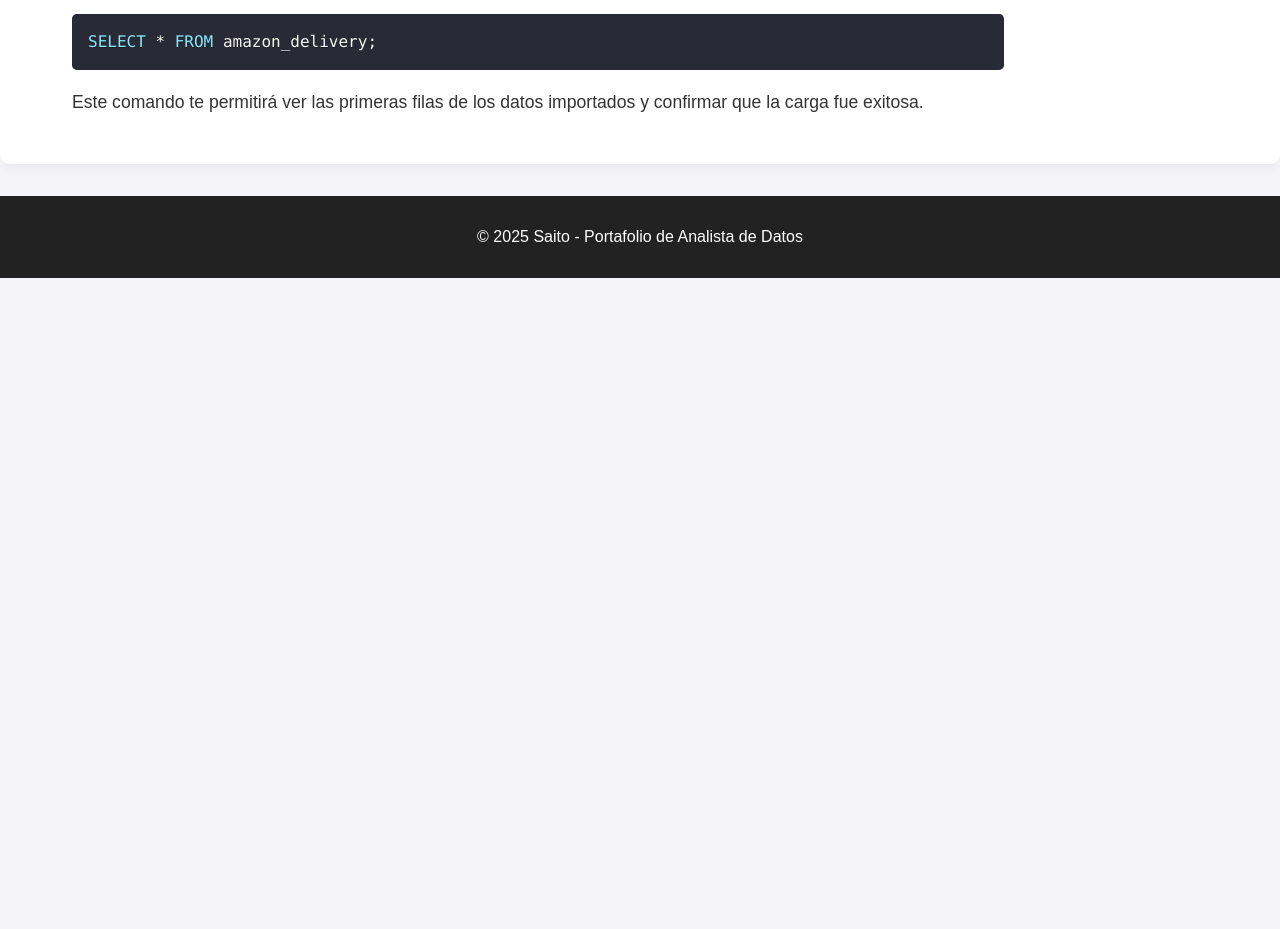
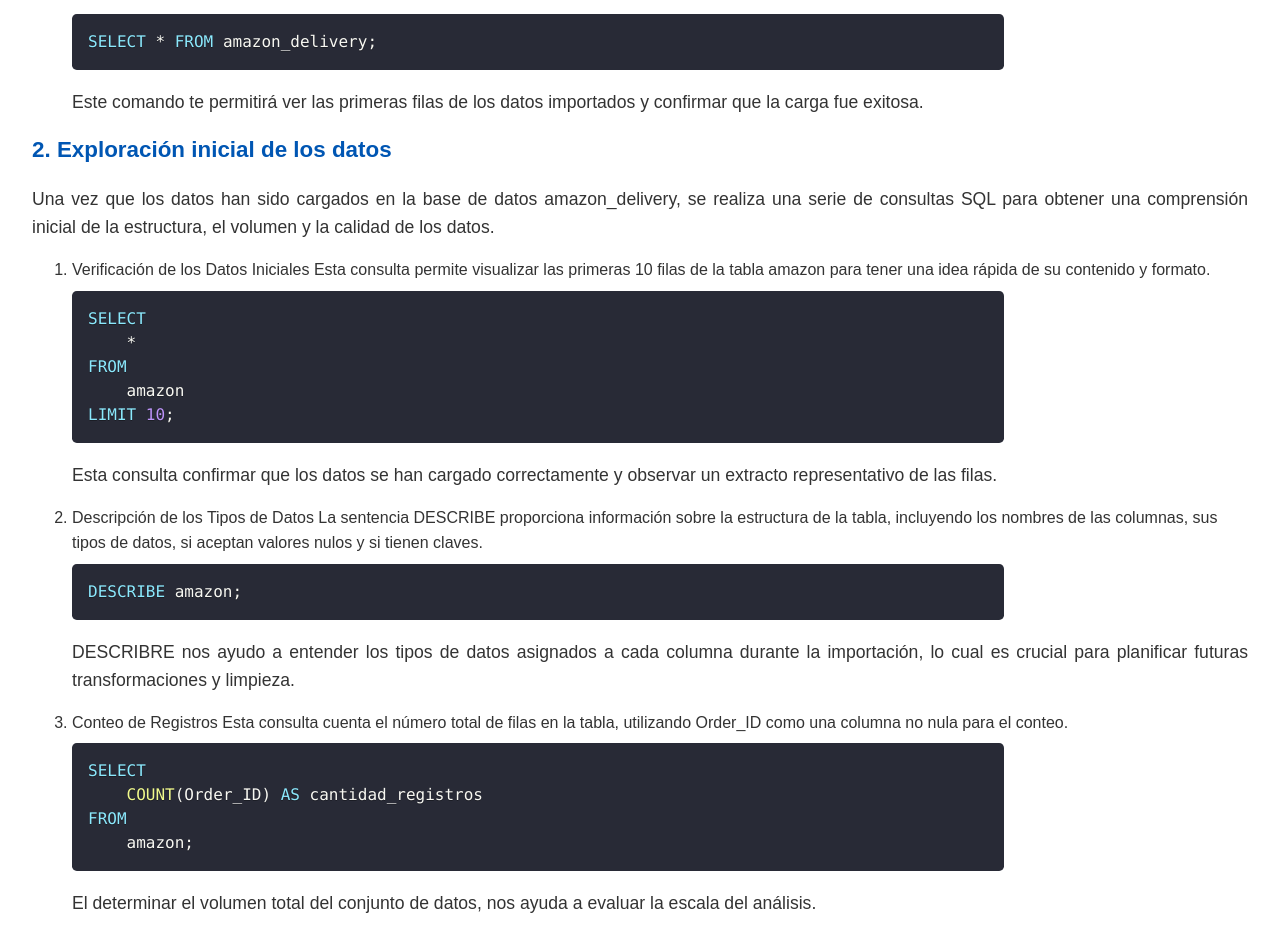
Before and after one commit to SaitoM17/mi-portafolio, a React (Create React App) app: page /Amazon-delivery in a window 1280 px wide. Shown: the part 2305-3234 px from the top of the page. Before the commit the page ends 2583 px from the top, so only its background shows below. Built offline with nearby package versions, Linux system fonts and the light colour scheme.

Commit message:
feat: Se agrego la exploración inicla de los datos

```diff
--- a/src/pages/AmazonDelivery.js
+++ b/src/pages/AmazonDelivery.js
@@ -7,6 +7,67 @@ function AmazonDelivery() {
 USE amazon_delivery; -- Asegúrate de seleccionar la base de datos correcta`;
 
   const code2 = `SELECT * FROM amazon_delivery;`;
+
+  const code3 = `SELECT
+    *
+FROM
+    amazon
+LIMIT 10;`;
+
+  const code4 = `DESCRIBE amazon;`;
+
+  const code5 = `SELECT
+    COUNT(Order_ID) AS cantidad_registros
+FROM
+    amazon;`;
+
+  const code6 = `SELECT
+    'Order_ID' AS column_name, Order_ID AS problematic_value FROM amazon WHERE TRIM(Order_ID) = '' OR TRIM(Order_ID) = 'NaN' OR TRIM(Order_ID) LIKE '%NaN%'
+UNION ALL
+SELECT
+    'Weather' AS column_name, Weather FROM amazon WHERE TRIM(Weather) = '' OR TRIM(Weather) = 'NaN' OR TRIM(Weather) LIKE '%NaN%'
+UNION ALL
+SELECT
+    'Traffic' AS column_name, Traffic FROM amazon WHERE TRIM(Traffic) = '' OR TRIM(Traffic) = 'NaN' OR TRIM(Traffic) LIKE '%NaN%'
+UNION ALL
+SELECT
+    'Vehicle' AS column_name, Vehicle FROM amazon WHERE TRIM(Vehicle) = '' OR TRIM(Vehicle) = 'NaN' OR TRIM(Vehicle) LIKE '%NaN%'
+UNION ALL
+SELECT
+    'Area' AS column_name, Area FROM amazon WHERE TRIM(Area) = '' OR TRIM(Area) = 'NaN' OR TRIM(Area) LIKE '%NaN%'
+UNION ALL
+SELECT
+    'Category' AS column_name, Category FROM amazon WHERE TRIM(Category) = '' OR TRIM(Category) = 'NaN' OR TRIM(Category) LIKE '%NaN%'
+UNION ALL
+SELECT
+    'Order_Time' AS column_name, Order_Time FROM amazon WHERE TRIM(Order_Time) = '' OR TRIM(Order_Time) = 'NaN' OR TRIM(Order_Time) LIKE '%NaN%'
+UNION ALL
+SELECT
+    'Pickup_Time' AS column_name, Pickup_Time FROM amazon WHERE TRIM(Pickup_Time) = '' OR TRIM(Pickup_Time) = 'NaN' OR TRIM(Pickup_Time) LIKE '%NaN%'
+UNION ALL
+SELECT
+    'Order_Date' AS column_name, Order_Date FROM amazon WHERE TRIM(Order_Date) = '' OR TRIM(Order_Date) = 'NaN' OR TRIM(Order_Date) LIKE '%NaN%'
+UNION ALL
+SELECT
+    'Agent_Age' AS column_name, Agent_Age FROM amazon WHERE Agent_Age IS NOT NULL AND (TRIM(Agent_Age) = '' OR TRIM(Agent_Age) = 'NaN' OR TRIM(Agent_Age) LIKE '%NaN%')
+UNION ALL
+SELECT
+    'Agent_Rating' AS column_name, Agent_Rating FROM amazon WHERE Agent_Rating IS NOT NULL AND (TRIM(Agent_Rating) = '' OR TRIM(Agent_Rating) = 'NaN' OR TRIM(Agent_Rating) LIKE '%NaN%')
+UNION ALL
+SELECT
+    'Store_Latitude' AS column_name, Store_Latitude FROM amazon WHERE Store_Latitude IS NOT NULL AND (TRIM(Store_Latitude) = '' OR TRIM(Store_Latitude) = 'NaN' OR TRIM(Store_Latitude) LIKE '%NaN%')
+UNION ALL
+SELECT
+    'Store_Longitude' AS column_name, Store_Longitude FROM amazon WHERE Store_Longitude IS NOT NULL AND (TRIM(Store_Longitude) = '' OR TRIM(Store_Longitude) = 'NaN' OR TRIM(Store_Longitude) LIKE '%NaN%')
+UNION ALL
+SELECT
+    'Drop_Latitude' AS column_name, Drop_Latitude FROM amazon WHERE Drop_Latitude IS NOT NULL AND (TRIM(Drop_Latitude) = '' OR TRIM(Drop_Latitude) = 'NaN' OR TRIM(Drop_Latitude) LIKE '%NaN%')
+UNION ALL
+SELECT
+    'Drop_Longitude' AS column_name, Drop_Longitude FROM amazon WHERE Drop_Longitude IS NOT NULL AND (TRIM(Drop_Longitude) = '' OR TRIM(Drop_Longitude) = 'NaN' OR TRIM(Drop_Longitude) LIKE '%NaN%')
+UNION ALL
+SELECT
+    'Delivery_Time' AS column_name, Delivery_Time FROM amazon WHERE Delivery_Time IS NOT NULL AND (TRIM(Delivery_Time) = '' OR TRIM(Delivery_Time) = 'NaN' OR TRIM(Delivery_Time) LIKE '%NaN%');`;
 
   return (
     <div className="pagina-proyecto">
@@ -74,7 +135,47 @@ USE amazon_delivery; -- Asegúrate de seleccionar la base de datos correcta`;
           </p>
         </ol>
 
-
+        <h3>2. Exploración inicial de los datos</h3>
+        <p>
+          Una vez que los datos han sido cargados en la base de datos amazon_delivery, se realiza una serie de consultas SQL para obtener una comprensión
+          inicial de la estructura, el volumen y la calidad de los datos.
+        </p>
+        <ol>
+          <li>Verificación de los Datos Iniciales Esta consulta permite visualizar las primeras 10 filas de la tabla amazon para tener una idea rápida de su contenido y formato.</li>
+          <SyntaxHighlighter language="sql" style={dracula} className="code-block">
+            {code3}
+          </SyntaxHighlighter>
+          <p>
+            Esta consulta confirmar que los datos se han cargado correctamente y observar un extracto representativo de las filas.
+          </p>
+          <li>Descripción de los Tipos de Datos La sentencia DESCRIBE proporciona información sobre la estructura de la tabla, incluyendo los nombres de las columnas,
+            sus tipos de datos, si aceptan valores nulos y si tienen claves.</li>
+          <SyntaxHighlighter language="sql" style={dracula} className="code-block">
+            {code4}
+          </SyntaxHighlighter>
+          <p>
+            DESCRIBRE nos ayudo a entender los tipos de datos asignados a cada columna durante la importación, lo cual es crucial para planificar futuras transformaciones y limpieza.
+          </p>
+          <li>Conteo de Registros Esta consulta cuenta el número total de filas en la tabla, utilizando Order_ID como una columna no nula para el conteo.</li>
+          <SyntaxHighlighter language="sql" style={dracula} className="code-block">
+            {code5}
+          </SyntaxHighlighter>
+          <p>
+            El determinar el volumen total del conjunto de datos, nos ayuda a evaluar la escala del análisis.
+          </p>
+          <li>
+            Identificación de Valores Problemáticos (Cadenas Vacías, 'NaN', Espacios en Blanco) Esta serie de consultas UNION ALL está diseñada para identificar
+            registros que contienen valores "problemáticos" en columnas de texto o en columnas que, aunque deberían ser numéricas o de fecha, podrían haber sido
+            importadas como texto y contener indicadores de valores faltantes o inválidos como cadenas vacías (''), la cadena 'NaN', o cadenas con solo espacios en blanco.
+          </li>
+          <SyntaxHighlighter language="sql" style={dracula} className="code-block">
+            {code6}
+          </SyntaxHighlighter>
+          <p>
+            Lograr detectar valores inconsistentes o faltantes que no son NULL, pero que representan datos inválidos (como cadenas vacías o textos como "NaN"),
+            es un paso clave durante la fase de limpieza de datos.
+          </p>
+        </ol>
       </div>
     </div>
   );
```
